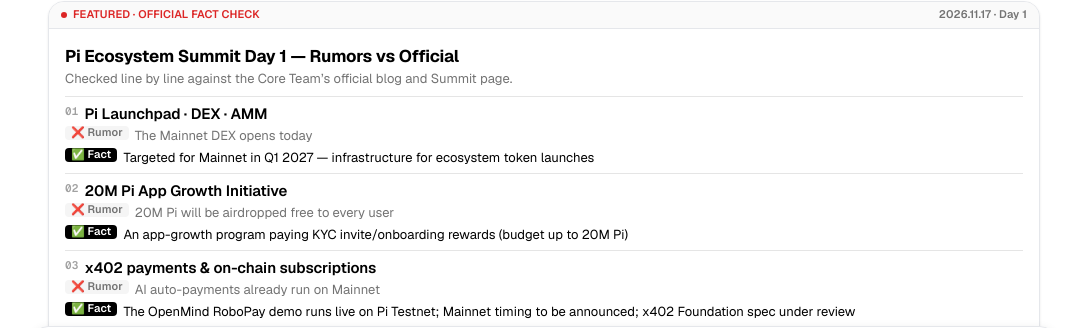
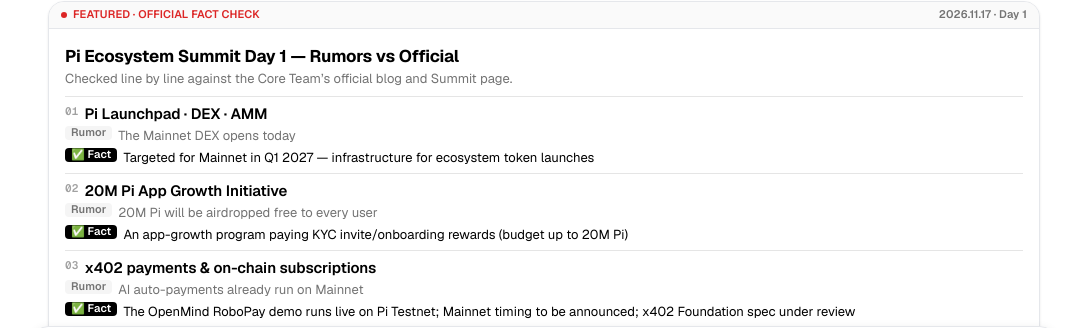
Before and after one commit to osung02012-ai/kedheon-final, a Next.js app: page /factfilter in a window 1280 px wide. Shown: the part 409-737 px from the top of the page, without its empty margins (96-1183 px from the left). Built offline with nearby package versions, Linux system fonts and the light colour scheme.

Commit message:
fix(factfilter): 서밋 팩트체크 루머 라벨에서 ❌ 이모지 제거 (KO/EN) — ✅ 팩트 표기는 유지

```diff
--- a/app/factfilter/page.tsx
+++ b/app/factfilter/page.tsx
@@ -378,7 +378,7 @@ const SummitFactCheck = ({ ko }: { ko: boolean }) => (
             </p>
             {(ko ? f.rumor : f.rumorEn) && (
               <p className="t-sub text-neutral-500 mt-0.5 flex items-start gap-1.5">
-                <span className="shrink-0 px-1.5 rounded bg-neutral-100 text-neutral-500 t-tag">{ko ? '❌ 루머' : '❌ Rumor'}</span>
+                <span className="shrink-0 px-1.5 rounded bg-neutral-100 text-neutral-500 t-tag">{ko ? '루머' : 'Rumor'}</span>
                 <span className="min-w-0">{ko ? f.rumor : f.rumorEn}</span>
               </p>
             )}
```
